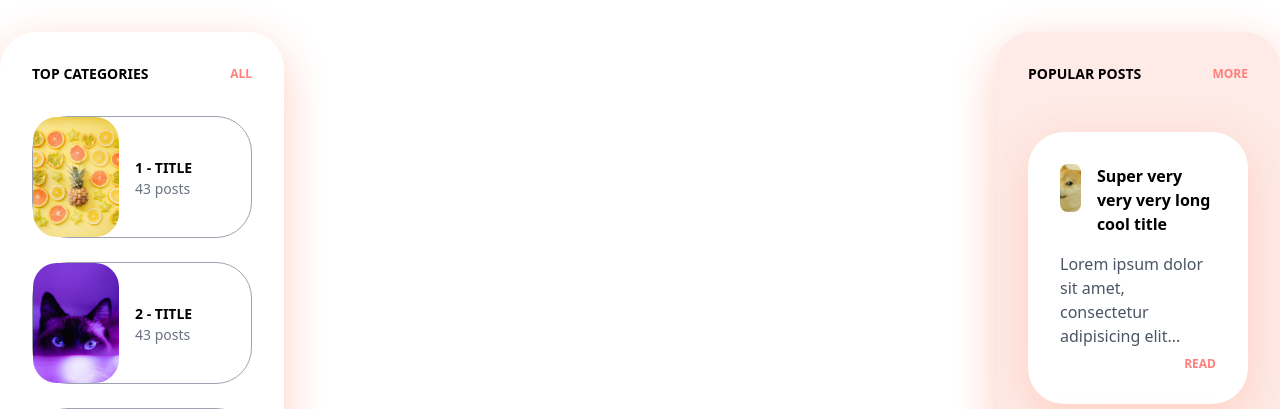
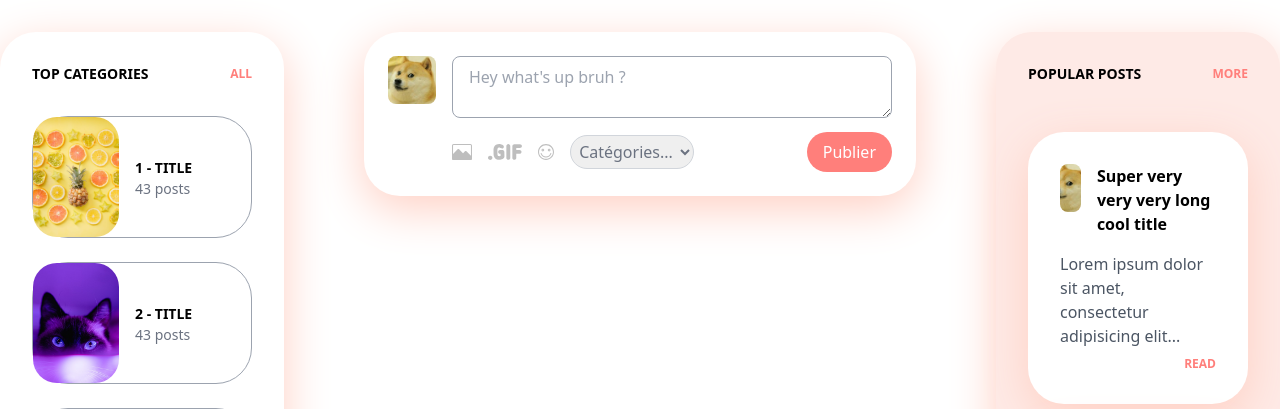
Before and after one commit to AurelienL7/instafrep, a Symfony app: template templates/index.html.twig in a window 1280 px wide. Shown: the part 80-489 px from the top of the page. Run offline with Twig, Linux system fonts and the light colour scheme; the template is opened without the code that fills it, so the values that code supplies are empty; some libraries are stand-ins or nearby versions.

Commit message:
adding css form and symfony form

```diff
--- /dev/null
+++ b/public/scripts/app.js
@@ -0,0 +1,16 @@
+document.addEventListener("DOMContentLoaded", function() {
+
+
+    const tx = document.getElementsByTagName('textarea');
+    for (let i = 0; i < tx.length; i++) {
+        tx[i].setAttribute('style', 'height:' + (tx[i].scrollHeight) + 'px;overflow-y:hidden;');
+        tx[i].addEventListener("input", OnInput, false);
+    }
+
+    function OnInput() {
+        this.style.height = 'auto';
+        this.style.height = (this.scrollHeight) + 'px';
+    }
+
+
+});
--- a/templates/includes/post.html.twig
+++ b/templates/includes/post.html.twig
@@ -1,4 +1,4 @@
-<div class="shadow p-6 mb-8 card">
+<div class="p-6 mb-8 card">
 
     <!-- Content -->
     <div class="grid col-post gap-4">
--- /dev/null
+++ b/templates/includes/post_form.html.twig
@@ -0,0 +1,46 @@
+<div class="mx-auto w-full px-8 mb-8">
+
+
+    <div class="card p-6">
+
+        <div class="grid col-reply gap-4">
+
+            <!-- AVATAR -->
+            <button class="w-full h-12 overflow-hidden rounded-lg mr-4">
+                <img class="object-cover h-full" src="{{ asset('img/avocat.jpg') }}" alt="" />
+            </button>
+
+
+            <form id="post_form" action="" class="w-full">
+                <textarea class="bg-white rounded-lg border border-gray-400 focus:outline-none h-16 w-full text-base px-4 py-2 mb-2 resize-y" placeholder="Hey what's up bruh ?"></textarea>
+            </form>
+        </div>
+
+        <div class="grid col-reply gap-4">
+            <div></div>
+
+            <div class="flex justify-between items-center w-full">
+                <div class="flex items-center">
+                    <button class="mr-4"><img src="{{ asset('img/img_icon.svg') }}" alt="" class="h-4 opacity-25 hover:opacity-100 ease-linear"></button>
+                    <button class="mr-4"><img src="{{ asset('img/gif_icon.svg') }}" alt="" class="h-4 opacity-25 hover:opacity-100 ease-linear"></button>
+                    <button class="mr-4"><img src="{{ asset('img/smiley_icon.svg') }}" alt="" class="h-4 opacity-25 hover:opacity-100 ease-linear"></button>
+
+                    <select name="" id="" form="post_form" class="p-1 border border-gray-300 rounded-full text-gray-500">
+                        <option disabled selected value="">Catégories...</option>
+                        <option value="1" >Politic</option>
+                        <option value="2">Sports</option>
+                        <option value="3">Games</option>
+                        <option value="4">Tv Shows</option>
+                    </select>
+                </div>
+
+                <div>
+                    <button class="bg-beige py-2 px-4 rounded-full text-white" type="submit" form="post_form">Publier</button>
+                </div>
+            </div>
+        </div>
+
+
+    </div>
+
+</div>
--- a/templates/layouts/default.html.twig
+++ b/templates/layouts/default.html.twig
@@ -6,7 +6,10 @@
 
     <div class="grid grid-cols-8 gap-12 mt-8">
         <div class="col-span-2">{% include "includes/sidebar_left.html.twig" %}</div>
-        <div class="col-span-4">{% include "includes/posts_feed.html.twig" %}</div>
+        <div class="col-span-4">
+            {% include "includes/post_form.html.twig" %}
+            {% include "includes/posts_feed.html.twig" %}
+        </div>
         <div class="col-span-2">{% include "includes/sidebar_right.html.twig" %}</div>
     </div>
 
--- a/templates/main/base.html.twig
+++ b/templates/main/base.html.twig
@@ -8,7 +8,12 @@
     </head>
     <body>
         {% block body %}{% endblock %}
-        {% block javascripts %}{% endblock %}
+
+        {% block javascripts %}
+
+            <script src="{{ asset('scripts/app.js') }}"></script>
+
+        {% endblock %}
     </body>
 
 </html>
```
Also changed, not shown: public/img/gif_icon.svg (added), public/img/img_icon.svg (added), public/img/smiley_icon.svg (added).
